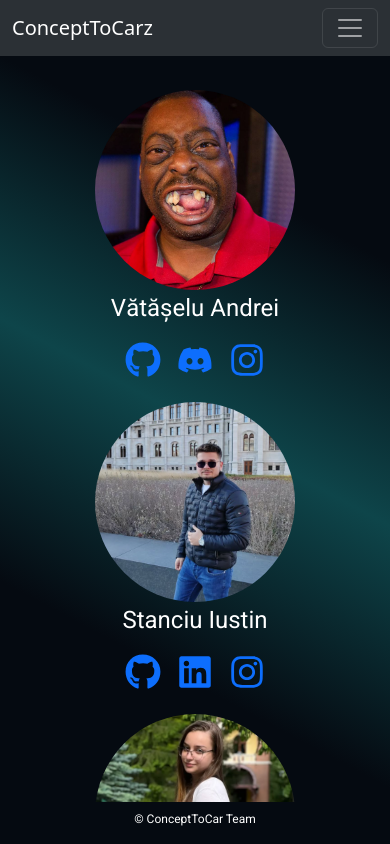
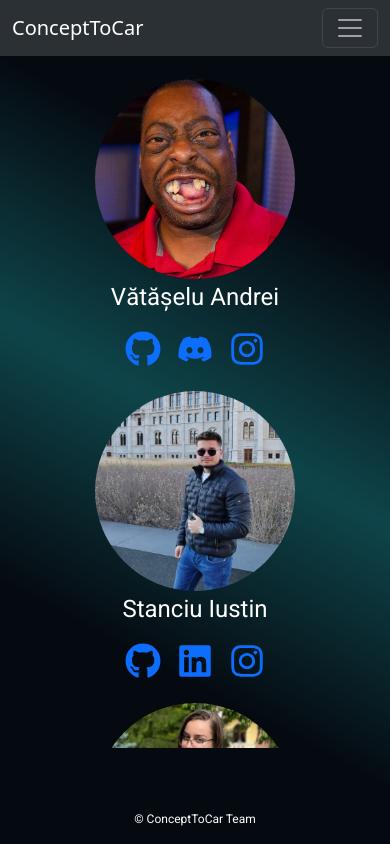
Before and after one commit to vAndrewKarma/ConceptToCar, a React (Vite) app in the folder frontend/: page /contact in a window 390 px wide. Built offline with nearby package versions, Linux system fonts and the light colour scheme.

Commit message:
trying fixed contact bug with copyright symbol

```diff
--- a/frontend/src/components/navbar.tsx
+++ b/frontend/src/components/navbar.tsx
@@ -14,7 +14,7 @@ const NavScroll: React.FC = () => {
     >
       <Container fluid>
         <Navbar.Brand as={Link} to="/">
-          ConceptToCarz
+          ConceptToCar
         </Navbar.Brand>
         <Navbar.Toggle aria-controls="navbarScroll" />
         <Navbar.Collapse id="navbarScroll">
--- a/frontend/src/pages/contact.css
+++ b/frontend/src/pages/contact.css
@@ -10,7 +10,8 @@
 
 @media (max-width: 768px) {
   .scrollable-content {
-    max-height: 90vh;
+    max-height: 85vh;
     overflow-y: auto;
+    margin-bottom: 65px;
   }
 }
```
